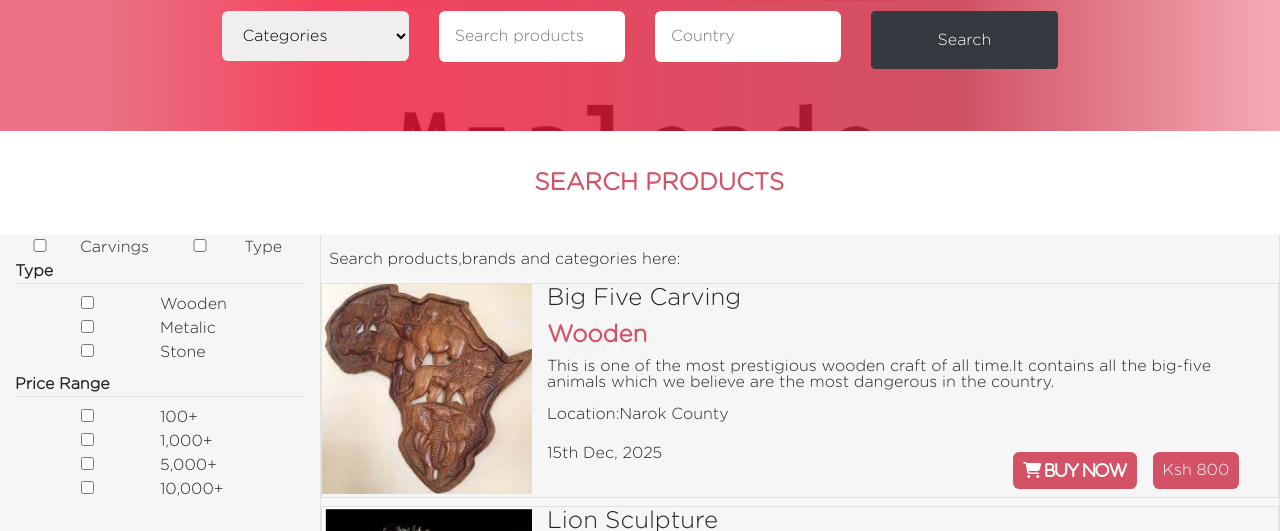
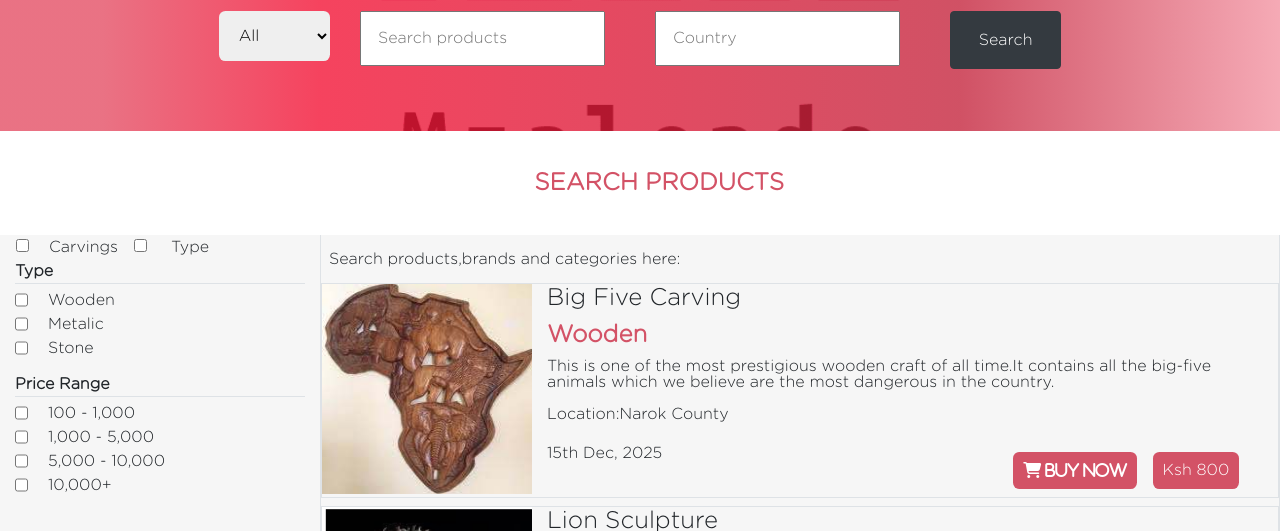
Before and after one commit to IjayAbby/Mzalendo-Online-Shop, a website: page search.html in a window 1280 px wide. Shown: the part 269-800 px from the top of the page. Drawn offline with nearby package versions, Linux system fonts and the light colour scheme.

Commit message:
align checkbox to the left

```diff
--- a/search.html
+++ b/search.html
@@ -95,7 +95,7 @@
 
                     <div class="col">
                         <select name="departments" id="departments" class="search-contents">
-                            <option disabled="" selected="" value="">Categories</option>
+                            <option disabled="" selected="" value="">All</option>
                             <option value="shuka">Shukas</option>
                             <option value="beads">Beads</option>
                             <option value="shoes">Shoes</option>
@@ -127,91 +127,66 @@
         <h2 class="ads-title">SEARCH PRODUCTS</h2>
         <div class="main-section-search d-flex">
 
-            <div class="col col-lg-3  d-sm-none d-xs-none d-md-block d-lg-block search-pane p-0 d-flex">
+            <div class="col col-lg-3  d-sm-none d-xs-none d-md-none d-lg-block search-pane p-0 d-flex">
                 <aside class="display-none">
                     <div class="d-flex py-1">
-                        <div class="col p-0 m-0">
+                        <div class="ml-3">
                             <input type="checkbox" id="carving" name="carving" value="carving">
                         </div>
-                        <div class="col p-0 m-0">
+                        <div>
                             <label for="carving">Carvings</label>
 
                         </div>
 
-                        <div class="col p-0 m-0">
+                        <div class="ml-3">
                             <input type="checkbox" id="material" name="material" value="material">
                         </div>
-                        <div class="col p-0 m-0">
+                        <div>
                             <label for="material" class="ml-1">Type</label>
                         </div>
                     </div>
 
-                    <div class="">
+                    <div>
                         <div class="col-sm-6 col-md-12">
                             <h2 class="font-weight-bold py-1 border-bottom">Type</h2>
-                            <div class="py-2 material-checkbox">
-                                <div class="d-flex py-1">
-                                    <div class="col p-0 m-0">
-                                        <input type="checkbox" id="carving1" name="wood" value="Wooden">
-                                    </div>
-                                    <div class="col p-0 m-0"> <label for="carving1">Wooden </label></div>
+                            <div>
+                                <div class="d-flex mt-2">
+                                    <input type="checkbox" id="carving1" name="wood" value="Wooden">
+                                    <label for="carving1"> Wooden </label>
+                                </div>
 
+                                <div class="d-flex mt-2">
+                                    <input type="checkbox" id="carving2" name="metalic" value="Metalic">
+                                    <label for="carving2">Metalic</label>
                                 </div>
-                                <div class="d-flex py-1">
-                                    <div class="col p-0 m-0"> <input type="checkbox" id="carving2" name="metalic"
-                                            value="Metalic"></div>
-                                    <div class="col p-0 m-0"> <label for="carving2">Metalic</label></div>
 
-                                </div>
-                                <div class="d-flex py-1">
-                                    <div class="col p-0 m-0">
-                                        <input type="checkbox" id="carving3" name="soap-stone" value="Soap-stone">
-                                    </div>
-                                    <div class="col p-0 m-0">
-                                        <label for="carving3">Stone</label>
-                                    </div>
-
-
+                                <div class="d-flex mt-2">
+                                    <input type="checkbox" id="carving3" name="soap-stone" value="Soap-stone">
+                                    <label for="carving3">Stone</label>
                                 </div>
                             </div>
                         </div>
                         <div class="col-sm-6 col-md-12">
-                            <h2 class="font-weight-bold py-1 border-bottom">Price Range</h2>
-                            <div class="py-2">
-                                <div class="d-flex py-1">
-                                    <div class="col p-0 m-0">
-                                        <input type="checkbox" id="price1" name="price" value="Wooden">
-                                    </div>
-                                    <div class="col p-0 m-0">
-                                        <label for="price1">100+</label>
-                                    </div>
+                            <h2 class="font-weight-bold py-1 border-bottom  mt-3">Price Range</h2>
+                            <div>
+                                <div class="d-flex mt-2">
+                                    <input type="checkbox" id="price1" name="price" value="Wooden">
+                                    <label for="price1">100 - 1,000</label>
                                 </div>
-                                <div class="d-flex py-1">
-                                    <div class="col p-0 m-0">
-                                        <input type="checkbox" id="price2" name="price" value="Metalic">
-                                    </div>
-                                    <div class="col p-0 m-0">
-                                        <label for="price2">1,000+</label>
-                                    </div>
 
+                                <div class="d-flex mt-2">
+                                    <input type="checkbox" id="price2" name="price" value="Metalic">
+                                    <label for="price2">1,000 - 5,000</label>
                                 </div>
-                                <div class="d-flex py-1">
-                                    <div class="col p-0 m-0">
-                                        <input type="checkbox" id="price3" name="price" value="Soap-stone">
-                                    </div>
-                                    <div class="col p-0 m-0">
-                                        <label for="price3">5,000+</label><br>
-                                    </div>
 
+                                <div class="d-flex mt-2">
+                                    <input type="checkbox" id="price3" name="price" value="Soap-stone">
+                                    <label for="price3">5,000 - 10,000</label><br>
                                 </div>
-                                <div class="d-flex py-1">
-                                    <div class="col p-0 m-0">
-                                        <input type="checkbox" id="price4" name="price" value="Soap-stone">
-                                    </div>
-                                    <div class="col p-0 m-0">
-                                        <label for="price4">10,000+</label>
-                                    </div>
 
+                                <div class="d-flex mt-2">
+                                    <input type="checkbox" id="price4" name="price" value="Soap-stone">
+                                    <label for="price4">10,000+</label>
                                 </div>
                             </div>
                         </div>
--- a/styles/style.scss
+++ b/styles/style.scss
@@ -79,7 +79,6 @@ body {
 // NAVIGATION
 nav {
   background-color: $darkColor;
-  // background-image: url(../assets/images/logo.png);
 
   .logo {
     width: 40px;
@@ -167,10 +166,7 @@ section {
 }
 
 input {
-  border-radius: 0.5vw;
-  border: none;
-  margin-right: 1vw;
-  width: 100%;
+  margin-right: 20px;
 }
 
 select {
@@ -371,9 +367,9 @@ footer {
   padding: 0;
 }
 
-// .aside-section {
-//   margin-left: 30px;
-// }
+.aside-section {
+  margin-left: 30px;
+}
 
 .material-checkbox {
   @include flex();
```
Also changed, not shown: styles/style.css, 1 other file.
